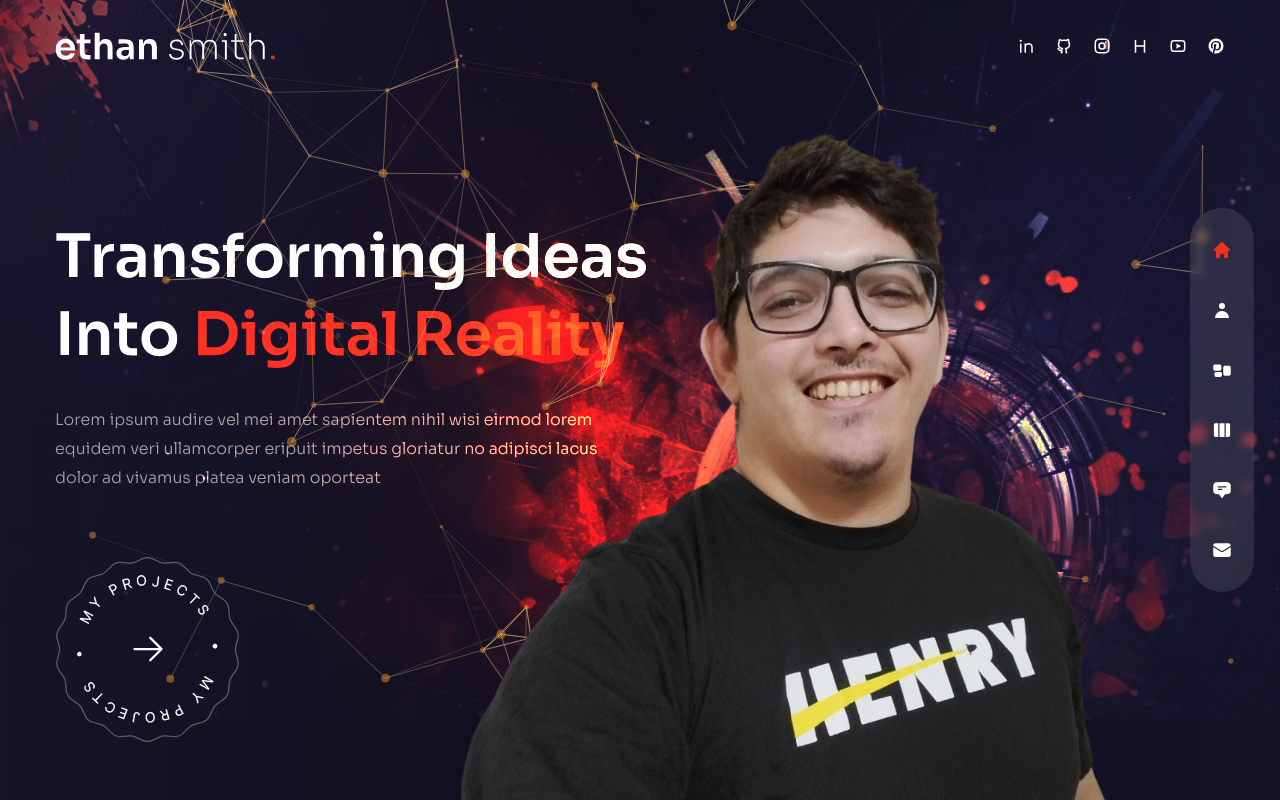
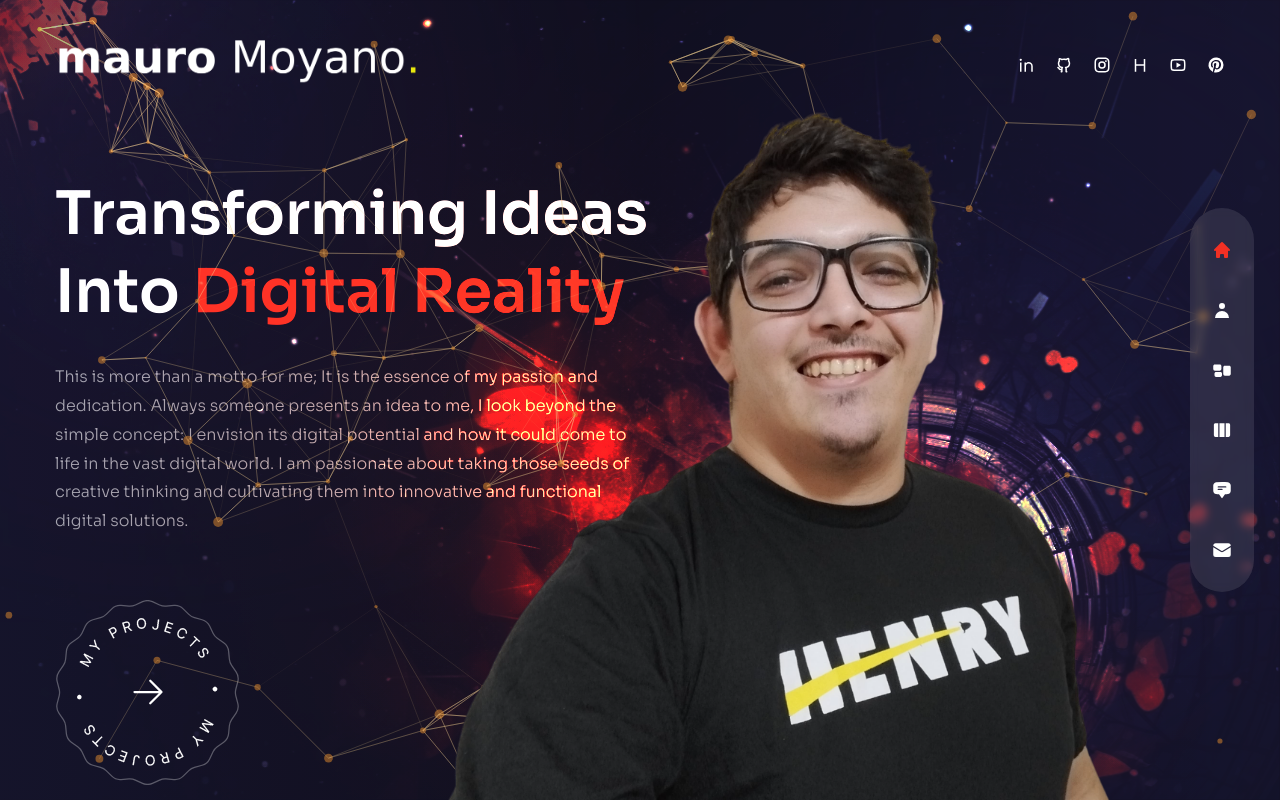
Before and after one commit to MauroMoyano/portfolioDynamic, a Next.js app: page / in a window 1280 px wide. Built offline with nearby package versions, Linux system fonts and the light colour scheme.

Commit message:
workin on my spech

```diff
--- a/components/Header.js
+++ b/components/Header.js
@@ -14,8 +14,8 @@ const Header = () => {
         {/* logo */}
         <Link href={'/'}>
           <Image
-            src={'/logo.svg'}
-            width={220}
+            src={'/logoMauroTamaño.png'}
+            width={400}
             height={48}
             alt=""
             priority={true}
--- a/components/ProjectsBtn.js
+++ b/components/ProjectsBtn.js
@@ -8,7 +8,7 @@ import { HiArrowRight } from 'react-icons/hi2'
 
 const ProjectsBtn = () => {
   return <div className='mx-auto xl:mx-0'>
-    <Link href={'/work'} className='relative w-[185px] h-[185px] flex justify-center items-center bg-circleStar bg-cover bg-center bg-no-repeat group' >
+    <Link href={'/work'} className='relative w-[185px] h-[185px] flex justify-center items-center bg-circleStar bg-cover bg-center bg-no-repeat group z-10' >
       <Image src={'/rounded-text.png'}
              width={141}
              height={148}
--- a/pages/index.js
+++ b/pages/index.js
@@ -33,12 +33,9 @@ const Home = () => {
             initial='hidden'
             animate='show'
             exit='hidden'
-            className='max-w-sm xl:max-w-xl mx-auto xl:mx-0 mb-10 xl:mb-16'>Lorem ipsum audire vel mei amet sapientem nihil wisi eirmod lorem equidem veri ullamcorper eripuit impetus gloriatur no adipisci lacus dolor ad vivamus platea veniam oporteat
+            className='max-w-sm xl:max-w-xl mx-auto xl:mx-0 mb-10 xl:mb-16'>This is more than a motto for me; It is the essence of my passion and dedication. Always someone presents an idea to me, I look beyond the simple concept: I envision its digital potential and how it could come to life in the vast digital world. I am passionate about taking those seeds of creative thinking and cultivating them into innovative and functional digital solutions.
         </motion.p>
       {/*  btn  */}
-        <div className='flex justify-center xl:hidden relative'>
-          <ProjectsBtn />
-        </div>
         <motion.div
             variants={fadeIn('down', 0.4)}
             initial='hidden'
@@ -51,7 +48,7 @@ const Home = () => {
       </div>
     </div>
   {/*  image  */}
-    <div className='w-[1200px] h-full absolute right-0 bottom-20'>
+    <div className='w-full h-full absolute right-0 bottom-0'>
       {/*  bg img */}
       <div className='bg-none xl:bg-explosion xl:bg-cover xl:bg-right xl:bg-no-repeat w-full h-full absolute mix-blend-color-dodge translate-z-0'></div>
       {/*  particles  */}
@@ -63,7 +60,7 @@ const Home = () => {
           animate='show'
           exit='hidden'
           transition={{duration: 1, ease: 'easeInOut'}}
-          className='w-full h-full max-w-[737px] max-h-[678px] absolute -bottom-32
+          className='w-full h-full max-w-[737px] max-h-[780px] absolute bottom-0
       lg:bottom-0 lg:right-[8%]'
       >
         <Avatar />
--- a/variants.js
+++ b/variants.js
@@ -6,7 +6,7 @@ export const fadeIn = (direction, delay) => {
       x: direction === 'left' ? 80 : direction === 'right' ? -80 : 0,
       transition: {
         type: 'tween',
-        duration: 1.5,
+        duration: 0.8,
         delay: delay,
         ease: [0.25, 0.6, 0.3, 0.8],
       },
@@ -17,7 +17,7 @@ export const fadeIn = (direction, delay) => {
       opacity: 1,
       transition: {
         type: 'tween',
-        duration: 1.4,
+        duration: 0.5,
         delay: delay,
         ease: [0.25, 0.25, 0.25, 0.75],
       },
```
Also changed, not shown: public/logoMauroTamaño.png (added).
